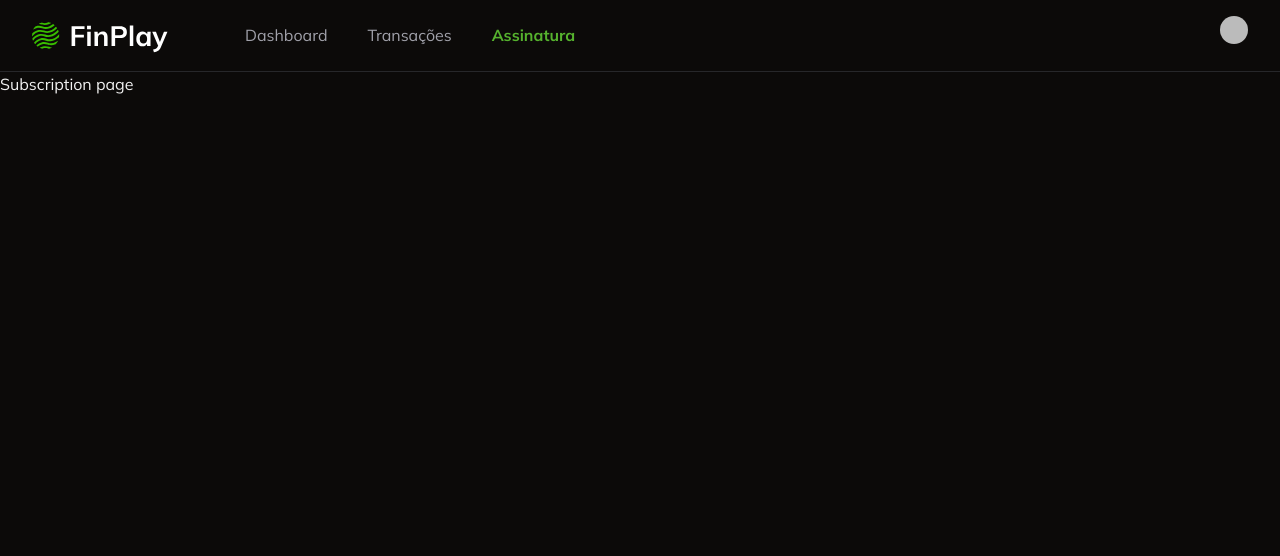
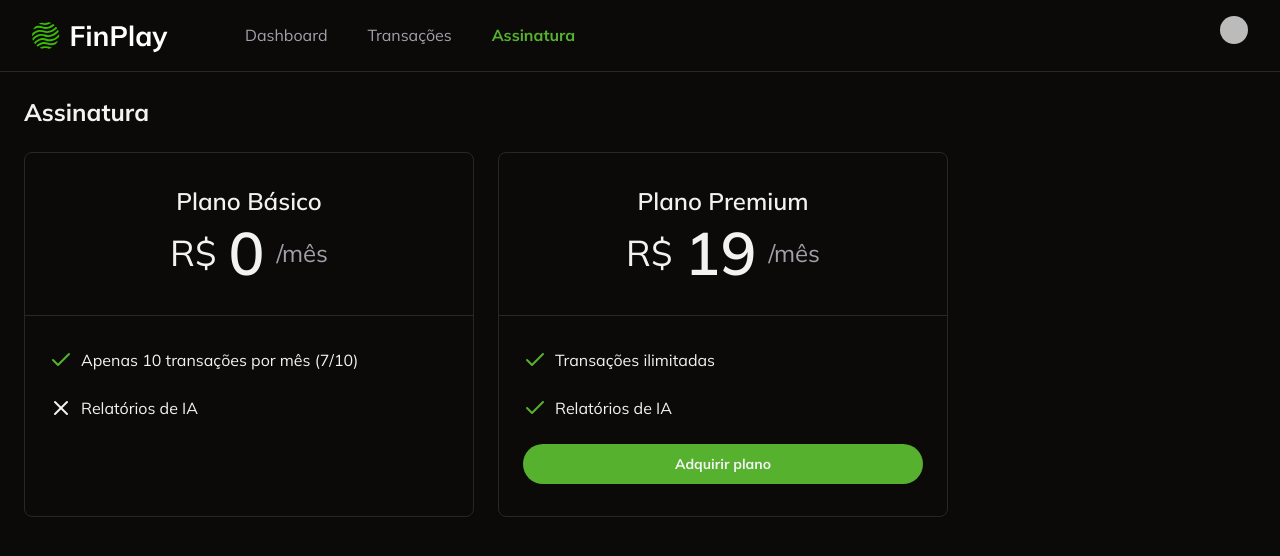
Before and after one commit to MatheusMoroRuiz/finplay, a Next.js app: page /subscription in a window 1280 px wide. Shown: the top 556 px of the page. Built offline with nearby package versions, Linux system fonts and the light colour scheme; no server answers; sample sign-in values are in the browser's storage; some icons are missing.

Commit message:
feat: ensure user is redirected to stripe checkout when  acquiring plan

```diff
--- a/package.json
+++ b/package.json
@@ -20,6 +20,7 @@
     "@radix-ui/react-scroll-area": "^1.2.10",
     "@radix-ui/react-select": "^2.2.6",
     "@radix-ui/react-slot": "^1.2.3",
+    "@stripe/stripe-js": "^4.9.0",
     "@tanstack/react-table": "^8.20.5",
     "class-variance-authority": "^0.7.1",
     "clsx": "^2.1.1",
@@ -33,6 +34,7 @@
     "react-hook-form": "^7.62.0",
     "react-number-format": "^5.4.2",
     "recharts": "^2.15.4",
+    "stripe": "^17.3.1",
     "tailwind-merge": "^3.3.1",
     "tailwindcss-animate": "^1.0.7",
     "zod": "^4.1.5"
--- /dev/null
+++ b/src/app/subscription/_actions/create-stripe-checkout/index.ts
@@ -0,0 +1,35 @@
+"use server";
+
+import { auth } from "@clerk/nextjs/server";
+import Stripe from "stripe";
+
+export const createStripeCheckout = async () => {
+  const { userId } = await auth();
+  if (!userId) {
+    throw new Error("Unauthorized");
+  }
+  if (!process.env.STRIPE_SECRET_KEY) {
+    throw new Error("Stripe secret key not found");
+  }
+  const stripe = new Stripe(process.env.STRIPE_SECRET_KEY as string, {
+    apiVersion: "2024-10-28.acacia",
+  });
+  const session = await stripe.checkout.sessions.create({
+    payment_method_types: ["card"],
+    mode: "subscription",
+    success_url: "http://localhost:3000",
+    cancel_url: "http://localhost:3000",
+    subscription_data: {
+      metadata: {
+        clerk_user_id: userId,
+      },
+    },
+    line_items: [
+      {
+        price: process.env.STRIPE_PREMIUM_PLAN_PRICE_ID,
+        quantity: 1,
+      },
+    ],
+  });
+  return { sessionId: session.id };
+};
--- /dev/null
+++ b/src/app/subscription/_components/acquire-plan-button.tsx
@@ -0,0 +1,31 @@
+"use client";
+
+import { Button } from "@/app/_components/ui/button";
+import { createStripeCheckout } from "../_actions/create-stripe-checkout";
+import { loadStripe } from "@stripe/stripe-js";
+
+const AcquirePlanButton = () => {
+  const handleAcquirePlanClick = async () => {
+    const { sessionId } = await createStripeCheckout();
+    if (!process.env.NEXT_PUBLIC_STRIPE_PUBLISHABLE_KEY) {
+      throw new Error("Stripe publishable key bot found");
+    }
+    const stripe = await loadStripe(
+      process.env.NEXT_PUBLIC_STRIPE_PUBLISHABLE_KEY
+    );
+    if (!stripe) {
+      throw new Error("Stripe not found");
+    }
+    await stripe.redirectToCheckout({ sessionId });
+  };
+  return (
+    <Button
+      className="w-full rounded-full font-bold"
+      onClick={handleAcquirePlanClick}
+    >
+      Adquirir plano
+    </Button>
+  );
+};
+
+export default AcquirePlanButton;
--- a/src/app/subscription/page.tsx
+++ b/src/app/subscription/page.tsx
@@ -1,16 +1,71 @@
 import Navbar from "../_components/navbar";
 import { auth } from "@clerk/nextjs/server";
 import { redirect } from "next/navigation";
+import { Card, CardContent, CardHeader } from "../_components/ui/card";
+import { CheckIcon, XIcon } from "lucide-react";
+import { Button } from "../_components/ui/button";
+import AcquirePlanButton from "./_components/acquire-plan-button";
 
 const SubscriptionPage = async () => {
   const { userId } = await auth();
   if (!userId) {
     redirect("/login");
   }
+
   return (
     <>
       <Navbar />
-      <h1> Subscription page</h1>
+      <div className="p-6 space-y-6">
+        <h1 className="font-bold text-2xl">Assinatura</h1>
+
+        <div className="flex gap-6">
+          <Card className="w-[450px]">
+            <CardHeader className="border-b border-solid py-8">
+              <h2 className="text-center text-2xl font-semibold">
+                Plano Básico
+              </h2>
+              <div className="flex items-center gap-3 justify-center">
+                <span className="text-4xl">R$</span>
+                <span className="font-semibold text-6xl">0</span>
+                <span className="text-muted-foreground text-2xl">/mês</span>
+              </div>
+            </CardHeader>
+            <CardContent className="space-y-6 py-8">
+              <div className="flex items-center gap-2">
+                <CheckIcon className="text-primary" />
+                <p>Apenas 10 transações por mês (7/10)</p>
+              </div>
+              <div className="flex items-center gap-2">
+                <XIcon />
+                <p>Relatórios de IA</p>
+              </div>
+            </CardContent>
+          </Card>
+          <Card className="w-[450px]">
+            <CardHeader className="border-b border-solid py-8">
+              <h2 className="text-center text-2xl font-semibold">
+                Plano Premium
+              </h2>
+              <div className="flex items-center gap-3 justify-center">
+                <span className="text-4xl">R$</span>
+                <span className="font-semibold text-6xl">19</span>
+                <span className="text-muted-foreground text-2xl">/mês</span>
+              </div>
+            </CardHeader>
+            <CardContent className="space-y-6 py-8">
+              <div className="flex items-center gap-2">
+                <CheckIcon className="text-primary" />
+                <p>Transações ilimitadas</p>
+              </div>
+              <div className="flex items-center gap-2">
+                <CheckIcon className="text-primary" />
+                <p>Relatórios de IA</p>
+              </div>
+              <AcquirePlanButton />
+            </CardContent>
+          </Card>
+        </div>
+      </div>
     </>
   );
 };
```
Also changed, not shown: 1 other file (tests, documents, lock files or other folders).
